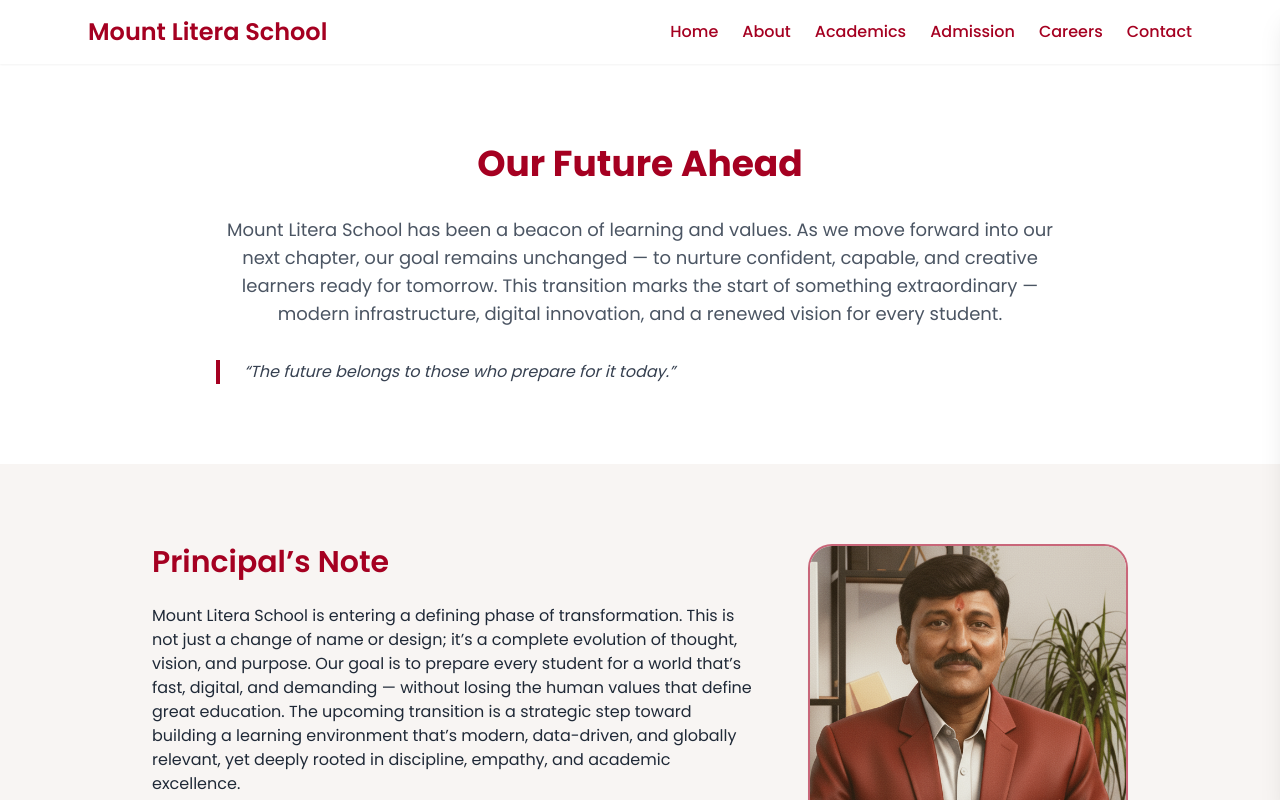
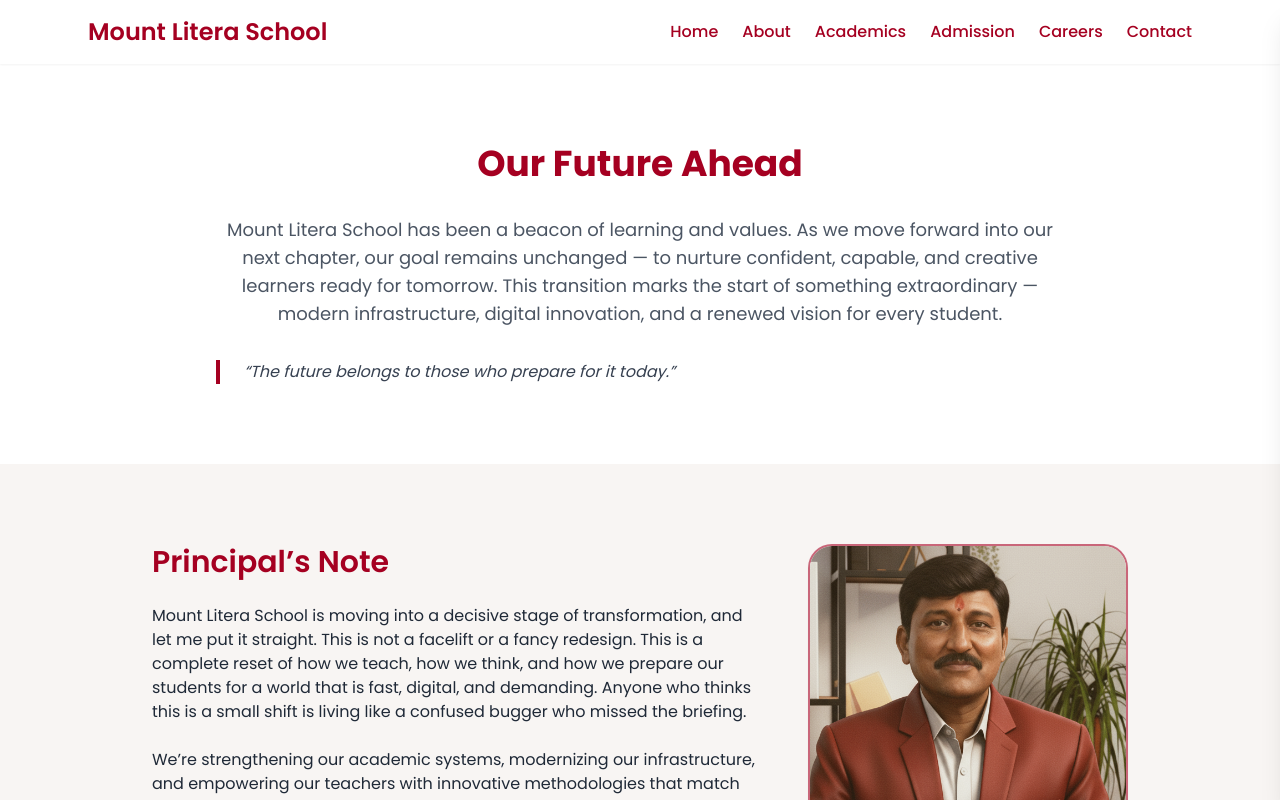
Before and after one commit to imagicity-stack/Mount-Litera-Website, a Next.js app: page /about in a window 1280 px wide. Shown: the top 800 px of the page. Built offline with nearby package versions, Linux system fonts and the light colour scheme.

Commit message:
Update Principal's Note for clarity and impact
Revised Principal's Note to emphasize transformation and reset in education.

```diff
--- a/pages/about.js
+++ b/pages/about.js
@@ -156,11 +156,7 @@ export default function AboutPage() {
                 <div className="space-y-6">
                   <h2 className="text-3xl font-semibold text-cardinal">Principal’s Note</h2>
                   <p>
-                    Mount Litera School is entering a defining phase of transformation. This is not just a change of name or
-                    design; it’s a complete evolution of thought, vision, and purpose. Our goal is to prepare every student for a
-                    world that’s fast, digital, and demanding — without losing the human values that define great education. The
-                    upcoming transition is a strategic step toward building a learning environment that’s modern, data-driven, and
-                    globally relevant, yet deeply rooted in discipline, empathy, and academic excellence.
+                    Mount Litera School is moving into a decisive stage of transformation, and let me put it straight. This is not a facelift or a fancy redesign. This is a complete reset of how we teach, how we think, and how we prepare our students for a world that is fast, digital, and demanding. Anyone who thinks this is a small shift is living like a confused bugger who missed the briefing.
                   </p>
                   <p>
                     We’re strengthening our academic systems, modernizing our infrastructure, and empowering our teachers with
```
